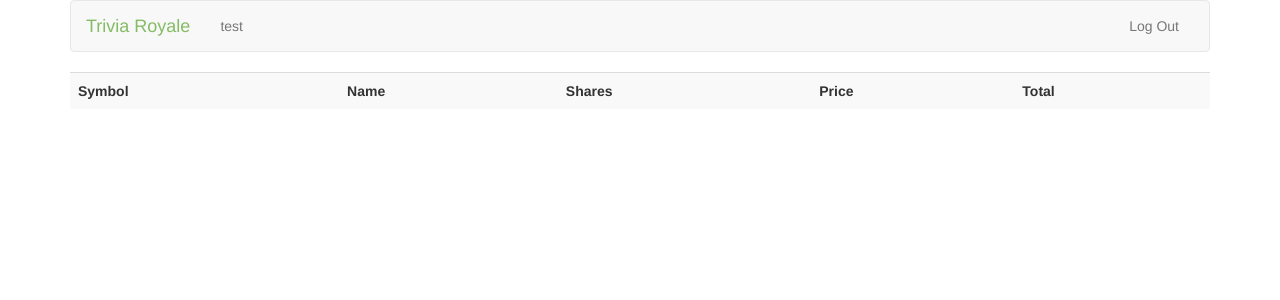
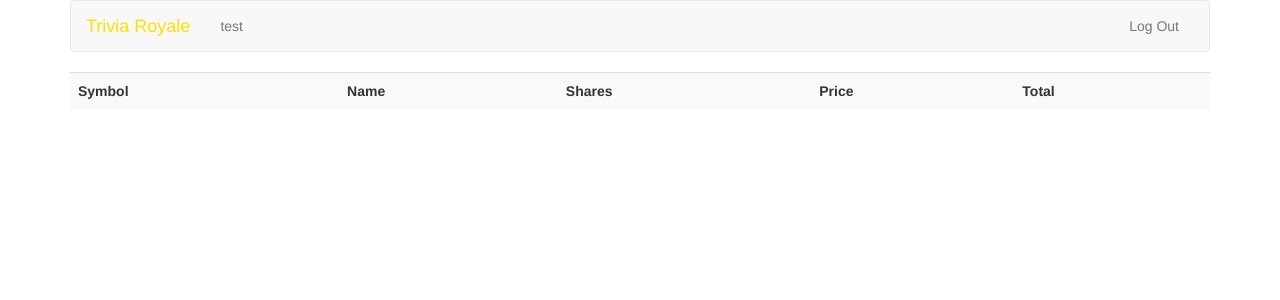
Before and after one commit to robinspiers/IK22, a Flask app: page / in a window 1280 px wide. Shown: the top 300 px of the page. Run offline with Flask 2, Linux system fonts and the light colour scheme; the visitor is signed in with stand-in values (Sample User, id 1); lists and menus that the app fills with data are empty; some libraries are stand-ins or nearby versions.

Commit message:
Kleine aanpassing aan layout.html en application.py

```diff
--- a/triviaroyale/application.py
+++ b/triviaroyale/application.py
@@ -117,4 +117,4 @@ def register():
     else:
         return render_template("register.html")
 
-    # ik heb ioets veranderd
+# ik heb iets veranderd
--- a/triviaroyale/templates/layout.html
+++ b/triviaroyale/templates/layout.html
@@ -33,7 +33,7 @@
                             <span class="icon-bar"></span>
                             <span class="icon-bar"></span>
                         </button>
-                        <a class="navbar-brand" href="{{ url_for('index') }}"><span class="green">Trivia Royale</span></a>
+                        <a class="navbar-brand" href="{{ url_for('index') }}"><span class="yellow">Trivia Royale</span></a>
                     </div>
                     <div class="collapse navbar-collapse" id="navbar">
                         {% if session.user_id %}
```
